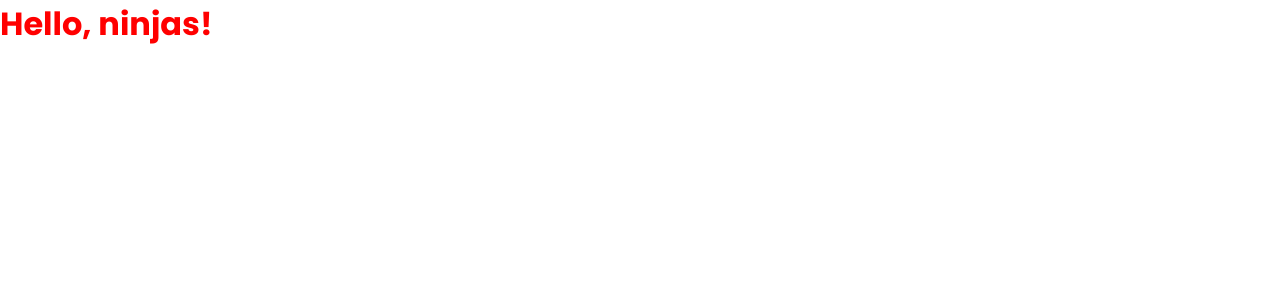
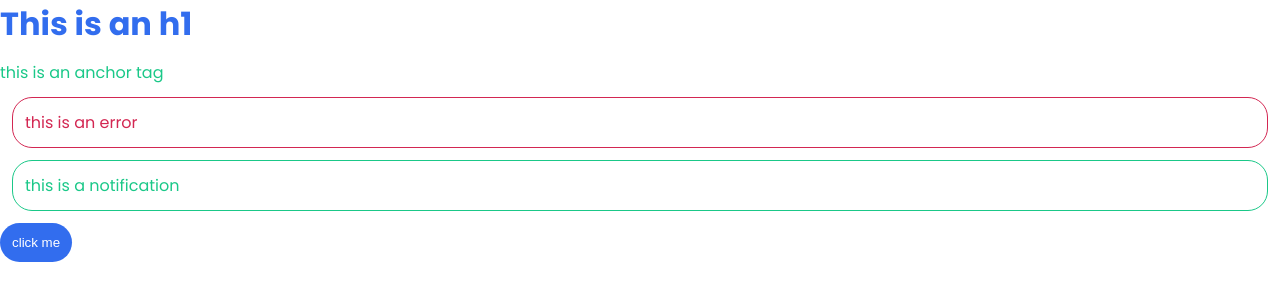
Before and after one commit to sabinshrestha8/Building-a-CSS-Library-With-SASS, a website: page index.html in a window 1280 px wide. Drawn offline with Linux system fonts and the light colour scheme.

Commit message:
#3-Introducing variables in sass

```diff
--- a/index.html
+++ b/index.html
@@ -9,6 +9,10 @@
     <link rel="stylesheet" href="css/index.css">
 </head>
 <body>
-    <h1><a href="#">Hello, ninjas!</a></h1>
+    <h1>This is an h1</h1>
+    <a href="#">this is an anchor tag</a>
+    <p class="error">this is an error</p>
+    <p class="notification">this is a notification</p>
+    <button>click me</button>
 </body>
 </html>
--- a/index.scss
+++ b/index.scss
@@ -35,8 +35,53 @@ h1 {
   }
 }
 
-/*
-    - Gulp is the task runner which will ultimately run our compilation task
-    - Gulp-sass is a plugin for Gulp that provides a simple and efficient way to compile Sass files into CSS.
-    - sass package is what gulp sass plugin will use under the hood
-*/
+// theme colors
+$primary: #326dee;
+$secondary: #1ac888;
+$error: #d32752;
+$info: #f6c31c;
+
+// spacing
+$base-padding: 0.75rem;
+$base-margin: 0.75rem;
+
+// borders
+$base-border-thickness: 1px;
+$base-border-radius: 20px;
+
+h1 {
+    color: $primary;
+    margin-bottom: $base-margin;
+}
+
+a {
+    color: $secondary;
+}
+
+button {
+    color: white;
+    border: 0;
+    background: $primary;
+    border-radius: $base-border-radius;
+    padding: $base-padding;
+}
+
+.error {
+    color: $error;
+    border-color: $error;
+    border-style: solid;
+    margin: $base-margin;
+    padding: $base-padding;
+    border-radius: $base-border-radius;
+    border-width: $base-border-thickness;
+}
+
+.notification {
+    color: $secondary;
+    border-color: $secondary;
+    border-style: solid;
+    margin: $base-margin;
+    padding: $base-padding;
+    border-radius: $base-border-radius;
+    border-width: $base-border-thickness;
+}
```
Also changed, not shown: css/index.css.
